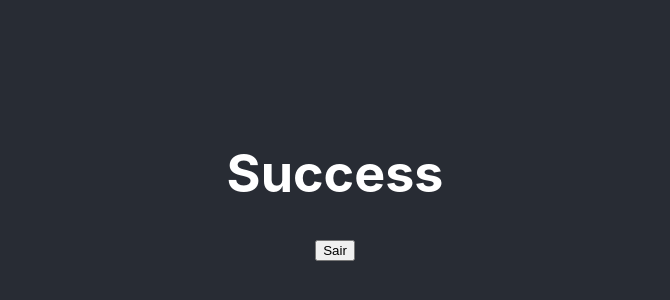
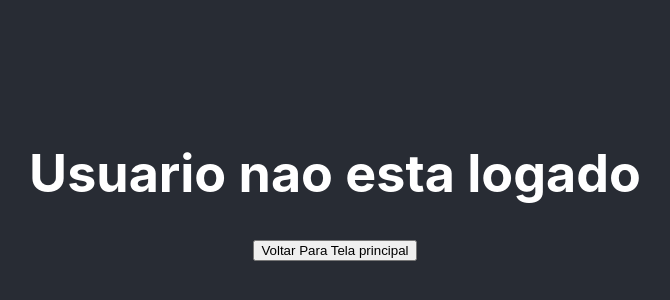
Before and after one commit to iamjonn/react-greendump, a React (Create React App) app in the folder client/: page /success in a window 1280 px wide. Shown: the part 216-516 px from the top of the page, without its empty margins (305-975 px from the left). Built offline with nearby package versions, Linux system fonts and the light colour scheme.

Commit message:
finalizado backend de tela de login, faltando estilizaçao

```diff
--- a/client/src/pages/sucess.page.js
+++ b/client/src/pages/sucess.page.js
@@ -1,6 +1,4 @@
 import { createClient } from '@supabase/supabase-js';
-import { Auth } from '@supabase/auth-ui-react';
-import { ThemeSupa } from '@supabase/auth-ui-shared';
 import { useNavigate } from 'react-router-dom';
 import React, {useEffect, useState} from 'react';
 
@@ -15,7 +13,7 @@ const navigate = useNavigate();
 useEffect(() => {
   async function getuserData(){
     await supabase.auth.getUser().then((value) => {
-      //value.data.user
+      //verifica existe usuario
       if(value.data?.user){
         console.log(value.data.user);
         setUser(value.data.user);
@@ -36,8 +34,18 @@ async function signOut(){
   return (
     <div className="App">
       <header className="App-header">
-        <h1>Success</h1>
-        <button onClick={signOut}>Sair</button>
+        {Object.keys(user).length !==0 ?
+           <>
+            <h1>Success</h1>
+            <button onClick={signOut}>Sair</button>
+           </>
+        :
+        <>
+            <h1>Usuario nao esta logado</h1>
+            <button onClick={() => {navigate("/")}}>Voltar Para Tela principal</button>
+           </>
+
+        }
       </header>
     </div>
   );
```
